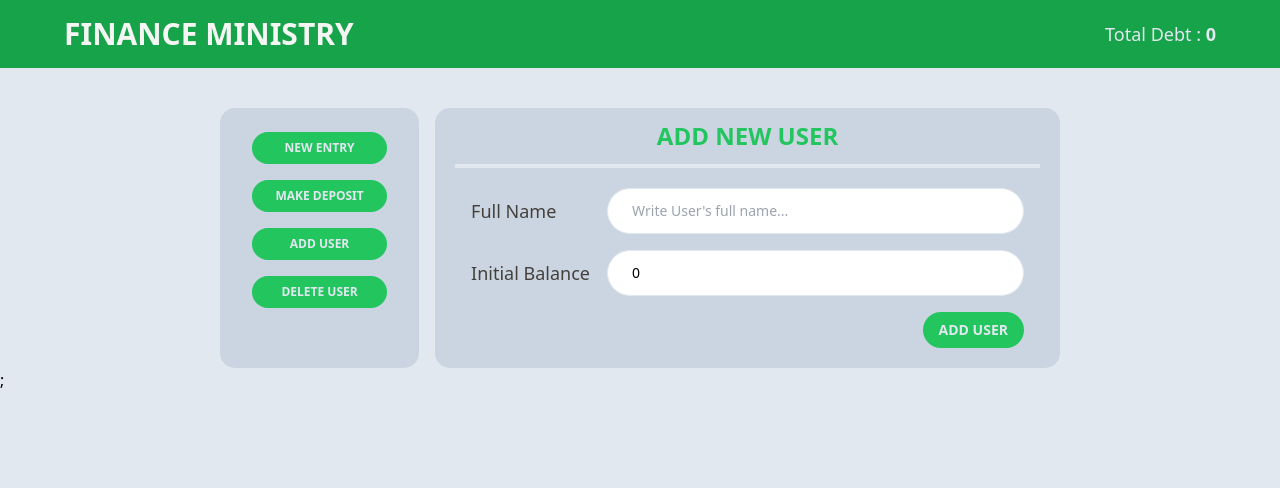
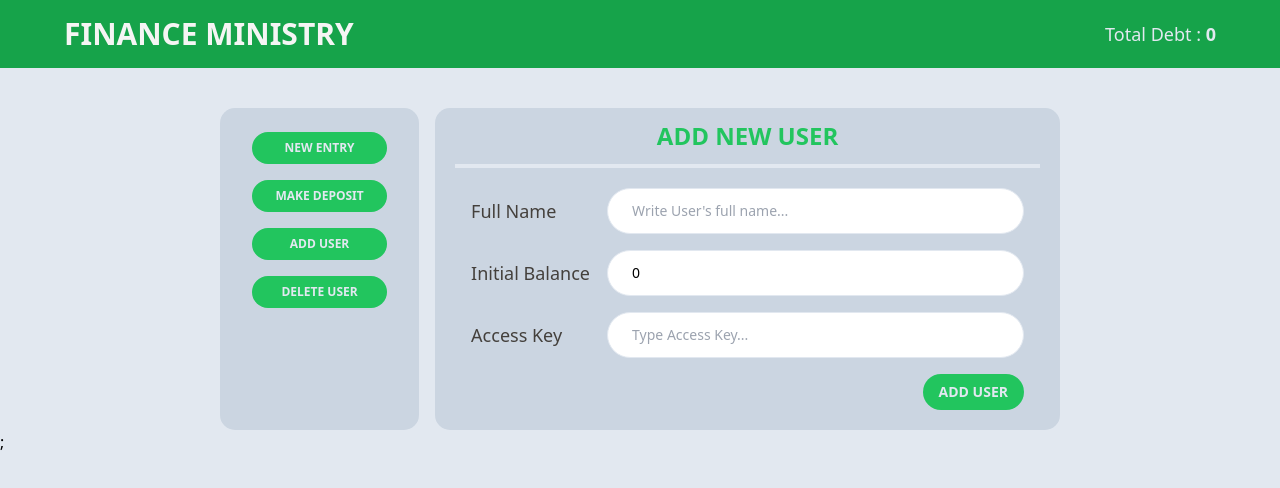
Before and after one commit to mkdevelopers7/mof, a React (Vite) app: page /adduser in a window 1280 px wide. Shown: the top 488 px of the page. Built offline with nearby package versions, Linux system fonts and the light colour scheme.

Commit message:
15th commit

```diff
--- a/src/features/entries/NewEntryForm.jsx
+++ b/src/features/entries/NewEntryForm.jsx
@@ -4,6 +4,7 @@ import { useMutation } from "@tanstack/react-query";
 import { addNewEntryAPI } from "./entriesSlice";
 import Loader from "../../ui/Loader";
 import { useNavigate } from "react-router-dom";
+import { PassKey } from "../users/userSlice";
 
 function NewEntryForm({ users }) {
   const navigate = useNavigate();
@@ -36,6 +37,8 @@ function NewEntryForm({ users }) {
     e.preventDefault();
     const data = new FormData(e.target);
     const formData = Object.fromEntries(data);
+
+    if (formData.key !== PassKey) alert("Wrong Access Key. Try Again");
 
     const newEntry = {
       totalAmount: Number(formData.totalAmount),
@@ -88,6 +91,16 @@ function NewEntryForm({ users }) {
             </option>
           ))}
         </select>
+      </div>
+      <div className="grid grid-cols-[1fr] sm:grid-cols-[160px,1fr] gap-2 sm:gap-4">
+        <label>Access Key:</label>
+        <input
+          className="input2"
+          type="text"
+          name="key"
+          placeholder="Enter Access Key..."
+          required
+        />
       </div>
 
       {/* <div className="flex items-center gap-4"> */}
--- a/src/features/users/FormAddUser.jsx
+++ b/src/features/users/FormAddUser.jsx
@@ -1,7 +1,7 @@
 import { useState } from "react";
 import Button from "../../ui/Button";
 import { useMutation } from "@tanstack/react-query";
-import { addUserAPI } from "./userSlice";
+import { addUserAPI, PassKey } from "./userSlice";
 import { useNavigate } from "react-router-dom";
 
 function FormAddUser() {
@@ -23,6 +23,7 @@ function FormAddUser() {
     e.preventDefault();
     const data = new FormData(e.target);
     const formData = Object.fromEntries(data);
+    if (formData.key !== PassKey) alert("Wrong Access Key. Try Again");
 
     mutate(formData);
   }
@@ -52,6 +53,16 @@ function FormAddUser() {
             onChange={(e) => setInitialBalance(e.target.value)}
           />
         </div>
+        <div className="grid grid-cols-[1fr] sm:grid-cols-[120px,1fr] items-center sm:gap-4 gap-2">
+          <label className="text-stone-700 text-lg">Access Key</label>
+          <input
+            required
+            className="input2"
+            type="text"
+            name="key"
+            placeholder="Type Access Key..."
+          />
+        </div>
         <div className="text-center sm:text-right">
           <Button type="primary">Add User</Button>
         </div>
--- a/src/features/users/userSlice.js
+++ b/src/features/users/userSlice.js
@@ -1,7 +1,6 @@
-import { useEffect } from "react";
-
 const SUPABASE_URL =
   "https://ogpmkkjrcwllaxsepxvr.supabase.co/rest/v1/user_balance";
+export const PassKey = "financeministry0938";
 const SUPABASE_API_KEY =
   "eyJhbGciOiJIUzI1NiIsInR5cCI6IkpXVCJ9.eyJpc3MiOiJzdXBhYmFzZSIsInJlZiI6Im9ncG1ra2pyY3dsbGF4c2VweHZyIiwicm9sZSI6ImFub24iLCJpYXQiOjE3NDAyNDc2NTcsImV4cCI6MjA1NTgyMzY1N30.UVmYhasu8RnYUO9jLxI5uAuLmk2qaIFW03ubMMMmbF0";
 
--- a/src/ui/SideBar.jsx
+++ b/src/ui/SideBar.jsx
@@ -8,7 +8,7 @@ function SideBar() {
         <Link to="entry">New Entry</Link>
       </Button>
       <Button type="sidebar" color="green">
-        <Link to="entry">Make Deposit</Link>
+        <Link to="#">Make Deposit</Link>
       </Button>
       <Button type="sidebar" color="green">
         <Link to="/adduser">Add User</Link>
```
